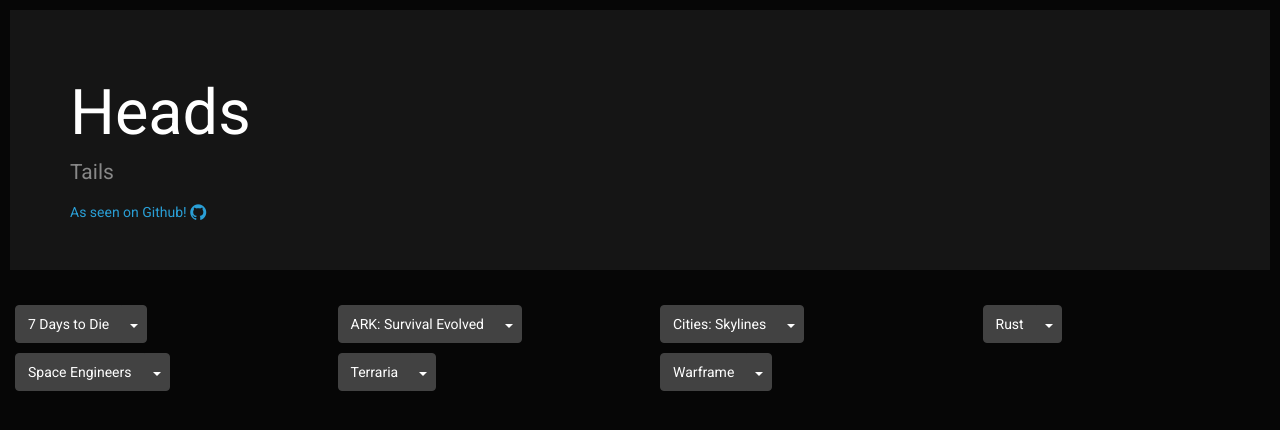
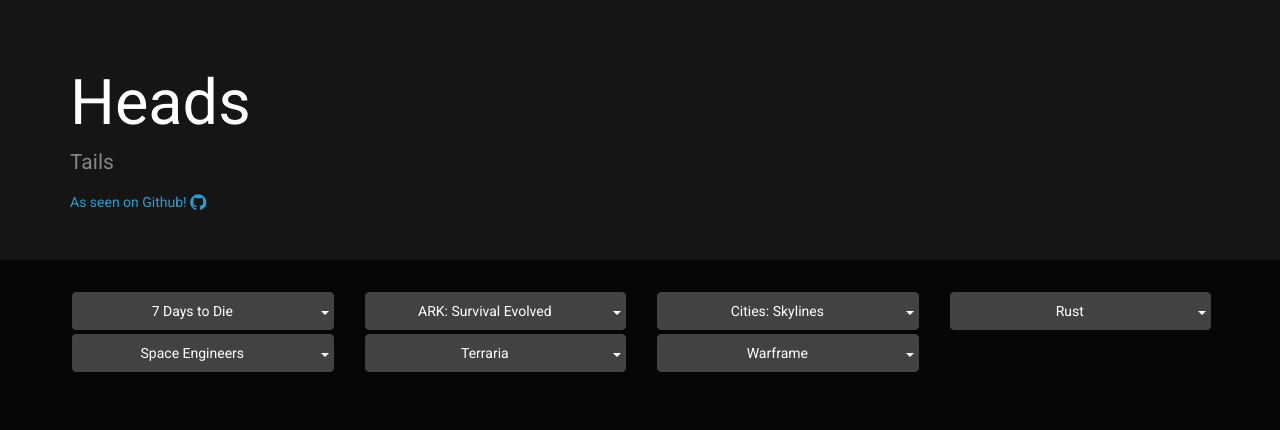
Before and after one commit to XDRosenheim/PHP-SQL-Games-List, a PHP site: page / in a window 1280 px wide. Shown: the top 430 px of the page. Run offline with PHP 8.4, Linux system fonts and the light colour scheme.

Commit message:
New row every four games.

```diff
--- a/css/style.css
+++ b/css/style.css
@@ -1,10 +1,4 @@
 /* BOOTSTRAP OVERRIDES */
 .btn-group {
-    margin: 5px;
+    margin: 2px;
 }
-
-
-/* MINE */
-.wrapper {
-    padding: 10px;
-}
--- a/index.php
+++ b/index.php
@@ -1,13 +1,14 @@
 <?php
   // "NAME", STEAM ID, Workshop?, official wiki?, "wiki-link", sub-reddit (If non, leave blank)
+
   $gamesList = [
-    array("Rust", 252490, true, false, "http://rust.wikia.com/wiki/Rust_Wiki", "playrust"),
-    array("Terraria", 105600, false, true, "http://terraria.gamepedia.com/Terraria_Wiki", "Terraria"),
-    array("Warframe", 230410, false, false, "http://warframe.wikia.com/wiki/WARFRAME_Wiki", "Warframe"),
-    array("7 Days to Die", 251570, false, true, "http://7daystodie.gamepedia.com/7_Days_to_Die_Wiki", "7daystodie"),
-    array("Space Engineers", 244850, true, true, "http://www.spaceengineerswiki.com/Main_Page", "spaceengineers"),
-    array("Cities: Skylines", 255710, true, true, "http://www.skylineswiki.com/Cities:_Skylines_Wiki" ,"citiesskylines"),
-    array("ARK: Survival Evolved", 346110, true, true, "http://ark.gamepedia.com/ARK:_Survival_Evolved_Wiki", "playark")
+    array("Rust", 252490, true, false, "https://rust.wikia.com/wiki/Rust_Wiki", "playrust"),
+    array("Terraria", 105600, false, true, "https://terraria.gamepedia.com/Terraria_Wiki", "Terraria"),
+    array("Warframe", 230410, false, false, "https://warframe.wikia.com/wiki/WARFRAME_Wiki", "Warframe"),
+    array("7 Days to Die", 251570, false, true, "https://7daystodie.gamepedia.com/7_Days_to_Die_Wiki", "7daystodie"),
+    array("Space Engineers", 244850, true, true, "https://www.spaceengineerswiki.com/Main_Page", "spaceengineers"),
+      array("Cities: Skylines", 255710, true, true, "http://www.skylineswiki.com/Cities:_Skylines_Wiki", "citiesskylines"),
+    array("ARK: Survival Evolved", 346110, true, true, "https://ark.gamepedia.com/ARK:_Survival_Evolved_Wiki", "playark")
   ];
   sort($gamesList);
   $gamesListLength = count($gamesList);
@@ -16,7 +17,7 @@
 <!DOCTYPE html>
 <html>
   <?php
-    include_once("headerItems.php");
+    include_once("head/cyborg.php"); //Dark theme TODO: Download more theme.
   ?>
 <body>
 <div class="wrapper">
@@ -27,32 +28,37 @@
       <a href="https://github.com/XDRosenheim/xdrosenheim.github.io">As seen on Github! <i class="fa fa-lg fa-github"></i></a>
     </div>
   </div>
-  <div class="row">
+  <div class="container">
     <?php
+    $newRow = true;
       for ( $i = 0; $i < $gamesListLength; $i++ ) {
+        if( $newRow ) {
+          print "<div class='row'>";
+          $newRow = false;
+        }
         if ( $gamesList[$i][3] ) {
           $wikiString = "Official wiki";
         } else {
           $wikiString = "Fanmade wiki";
         };
-        print "<div class='col-lg-3'>";
-        print "<div class='btn-group'><a class='btn btn-default'>" . $gamesList[$i][0] . "</a>";
-        print "<a class='btn btn-default dropdown-toggle' data-toggle='dropdown'><span class='caret'></span></a>";
-        print "<ul class='dropdown-menu' role='menu'>";
+        print "<div class='col-md-3'>";
+        print "<div class='btn-group btn-block'><button class='btn btn-default col-sm-11'>" . $gamesList[$i][0] . "</button>";
+        print "<button class='btn btn-default col-sm-1 dropdown-toggle' data-toggle='dropdown'><span class='caret'></span></button>";
+        print "<ul class='dropdown-menu btn-block' role='menu'>";
         print "<li class='dropdown-header'>" . $wikiString . "</li>";
         print "<li><a href='" . $gamesList[$i][4] . "'>Wiki</a></li>";
         print "<li class='divider'></li><li class='dropdown-header'>Steam links</li>";
-        print "<li><a href='http://store.steampowered.com/app/" . $gamesList[$i][1] . "'>Store</a></li>";
-        print "<li><a href='http://steamcommunity.com/app/" . $gamesList[$i][1] . "'>Community</a></li>";
-        print "<li><a href='http://steamcommunity.com/app/" . $gamesList[$i][1] . "/screenshots'>Screenshots</a></li>";
+        print "<li><a href='https://store.steampowered.com/app/" . $gamesList[$i][1] . "'>Store</a></li>";
+        print "<li><a href='https://steamcommunity.com/app/" . $gamesList[$i][1] . "'>Community</a></li>";
+        print "<li><a href='https://steamcommunity.com/app/" . $gamesList[$i][1] . "/screenshots'>Screenshots</a></li>";
         if ( $gamesList[$i][2]) {
           print "<li><a href='https://steamcommunity.com/workshop/browse?appid=" . $gamesList[$i][1] . "'>Workshop</a></li>";
         } else {
           print "<li class='disabled'><a>Workshop</a></li>";
         }
-        print "<li><a href='http://steamcommunity.com/app" . $gamesList[$i][1] . "/guides'>Guides</a></li>";
-        print "<li><a href='http://steamcommunity.com/app" . $gamesList[$i][1] . "/allnews'>News</a></li>";
-        print "<li><a href='http://steamcommunity.com/app" . $gamesList[$i][1] . "/discussions'>Discussions</a></li>";
+        print "<li><a href='https://steamcommunity.com/app" . $gamesList[$i][1] . "/guides'>Guides</a></li>";
+        print "<li><a href='https://steamcommunity.com/app" . $gamesList[$i][1] . "/allnews'>News</a></li>";
+        print "<li><a href='https://steamcommunity.com/app" . $gamesList[$i][1] . "/discussions'>Discussions</a></li>";
         print "<li class='divider'></li>";
         print "<li class='dropdown-header'>Reddits</li>";
         if ( $gamesList[$i][5] != "") {
@@ -60,7 +66,11 @@
         } else {
           print "<li class='disabled'><a>Subreddit</a></li>";
         }
-        print "</ul></li></div></div>";
+        print "</ul></div></div>";
+        if( ($i+1) % 4 == 0 ) {
+          print "</div>";
+          $newRow = true;
+        }
       }
     ?>
   </div>
```
Also changed, not shown: head/cyborg.php (renamed from headerItems.php).
